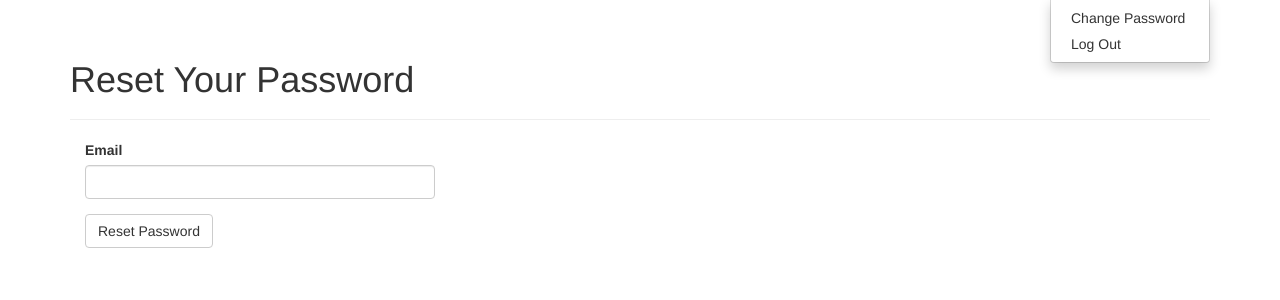
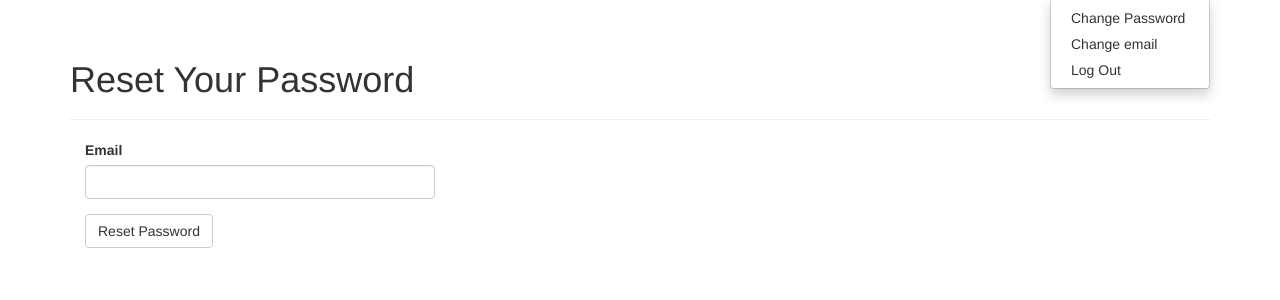
Before and after one commit to networkshb/flask-dev, a Flask app: page /auth/reset in a window 1280 px wide, after a click on "Account". Shown: the part 52-352 px from the top of the page. Run offline with Flask 2, Linux system fonts and the light colour scheme; the visitor is signed in with stand-in values (Sample User, id 1); data comes from the database, SQL or seed files in the repository; some libraries are stand-ins or nearby versions.

Commit message:
add reset email

```diff
--- a/app/auth/forms.py
+++ b/app/auth/forms.py
@@ -50,3 +50,7 @@ class PasswordResetForm(FlaskForm):
         DataRequired(), EqualTo('password2', message='Passwords must match')])
     password2 = PasswordField('Confirm password', validators=[DataRequired()])
     submit = SubmitField('Reset Password')
+class EmailChangeForm(FlaskForm):
+    email = StringField('Email', validators=[DataRequired(), Length(1, 64),
+                                             Email()])
+    submit = SubmitField('Reset Password')
--- a/app/auth/views.py
+++ b/app/auth/views.py
@@ -1,6 +1,6 @@
 from flask import render_template, redirect, request, url_for, flash
 from . import auth
-from .forms import LoginForm, RegistrationForm, ChangePasswordForm, PasswordResetRequestForm, PasswordResetForm
+from .forms import LoginForm, RegistrationForm, ChangePasswordForm, PasswordResetRequestForm, PasswordResetForm, EmailChangeForm
 from flask_login import login_required, logout_user, login_user, current_user
 from ..email import send_email
 from ..models import User
@@ -74,13 +74,10 @@ def password_reset_request():
     if form.validate_on_submit():
         if User.query.filter_by(email=form.email.data).first():
             user = User.query.filter_by(email=form.email.data.lower()).first()
-            print(user)
             token = user.generate_reset_password_token()
             send_email(user.email, '修改密码', \
                     'auth/email/reset_password', user=user, token=token)
             flash('A reset password email has been sent to you by email.')
-            # send password
-            # flash message
         else:
             flash('not found')
     return render_template('auth/reset_password.html', form=form)
@@ -90,11 +87,33 @@ def password_reset(token):
     form = PasswordResetForm()
     if form.validate_on_submit():
         if User.password_reset(token, form.password.data):
+            db.session.commit()
             flash('Your password update')
             redirect(url_for('auth.login'))
         else:
             flash('error')
     return render_template('auth/reset_password.html',form=form)
+
+@auth.route('/change-email',  methods=['GET','POST'])
+@login_required
+def change_email():
+    form = EmailChangeForm()
+    if form.validate_on_submit():
+        new_email = form.data.get('email')
+        token = current_user.generate_email_change_token(new_email)
+        send_email(new_email, '重置邮箱地址', 'auth/email/change_email', user=current_user, token = token)
+        flash('a change-email email has sent to you by email')
+        redirect(url_for('main.index'))
+    return render_template('auth/change_email.html', form=form)
+
+
+@auth.route('/change-email/<token>', methods=['GET'])
+def change_email_confirm(token):
+    if current_user.change_email(token):
+        db.session.commit()
+        redirect('auth/login.html')
+    return render_template('auth/unconfirmed.html')
+
 
 
 @auth.route('/confirm/<token>')
--- a/app/models.py
+++ b/app/models.py
@@ -23,10 +23,22 @@ class User(UserMixin, db.Model):
     password_hash = db.Column(db.String(128))
     email = db.Column(db.String(64), unique=True, index=True)
     confirmed = db.Column(db.Boolean,default=False)
+    @property
+    def password(self):
+        raise AttributeError('password is not a readable attribute')
+
+    @password.setter
+    def password(self, password):
+        self.password_hash = generate_password_hash(password)
+
+    def verify_password(self, password):
+        return check_password_hash(self.password_hash, password)
+
 
     def generate_confirmation_token(self, expiration=3600):
         s = Serializer(current_app.config['SECRET_KEY'], expiration)
         return s.dumps({'confirm': self.id}).decode('utf-8')
+
     def confirm(self, token):
         s = Serializer(current_app.config['SECRET_KEY'])
         try:
@@ -43,36 +55,44 @@ class User(UserMixin, db.Model):
         s = Serializer(current_app.config['SECRET_KEY'], expiration)
         return s.dumps({'reset': self.id}).decode('utf-8')
 
+    def generate_email_change_token(self, new_email, expiration=3600):
+        s = Serializer(current_app.config['SECRET_KEY'], expiration)
+        return s.dumps(
+             {'change_email': self.id, 'new_email': new_email}).decode('utf-8')
+
+    def change_email(self, token):
+        s = Serializer(current_app.config['SECRET_KEY'])
+        try:
+            data = s.loads(token.encode('utf-8'))
+        except:
+            return False
+        user = User.query.get(data.get('change_email'))
+        if user is None or user.id != self.id:
+            return False
+        new_email = data.get('new_email')
+
+        if new_email == None:
+            return False
+        if self.query.filter_by(email=new_email).first() is not None:
+            return False
+        self.email = new_email
+        db.session.add(self)
+        return True
+
     @staticmethod
     def password_reset(token, password):
         s = Serializer(current_app.config['SECRET_KEY'])
         try:
-            print(token)
-            print(type(token))
             data = s.loads(token.encode('utf-8'))
-            print(data)
         except:
             return False
-        print(data.get('reset'))
         user = User.query.get(data.get('reset'))
         if user is None:
             return False
-        user = User(username = data.get('reset'))
         user.password = password
         db.session.add(user)
         return True
 
-
-    @property
-    def password(self):
-        raise AttributeError('password is not a readable attribute')
-
-    @password.setter
-    def password(self, password):
-        self.password_hash = generate_password_hash(password)
-
-    def verify_password(self, password):
-        return check_password_hash(self.password_hash, password)
 
     @login_manager.user_loader
     def load_user(user_id):
--- a/app/templates/auth/email/change_email.html
+++ b/app/templates/auth/email/change_email.html
@@ -1,7 +1,7 @@
 <p>Dear {{ user.username }},</p>
-<p>To confirm your new email address <a href="{{ url_for('auth.change_email', token=token, _external=True) }}">click here</a>.</p>
+<p>To confirm your new email address <a href="{{ url_for('auth.change_email_confirm', token=token, _external=True) }}">click here</a>.</p>
 <p>Alternatively, you can paste the following link in your browser's address bar:</p>
-<p>{{ url_for('auth.change_email', token=token, _external=True) }}</p>
+<p>{{ url_for('auth.change_email_confirm', token=token, _external=True) }}</p>
 <p>Sincerely,</p>
 <p>The Flasky Team</p>
 <p><small>Note: replies to this email address are not monitored.</small></p>
--- a/app/templates/base.html
+++ b/app/templates/base.html
@@ -29,6 +29,7 @@
                   <a href="#" class="dropdown-toggle" data-toggle="dropdown">Account <b class="caret"></b></a>
                     <ul class="dropdown-menu">
                       <li><a href="{{ url_for('auth.change_password') }}">Change Password</a></li>
+                      <li><a href="{{ url_for('auth.change_email') }}">Change email</a></li>
                       <li><a href="{{ url_for('auth.logout') }}">Log Out</a></li>
                     </ul>
                 </li>
```
Also changed, not shown: app/templates/auth/change_email.html (added, +13 -0 lines).
